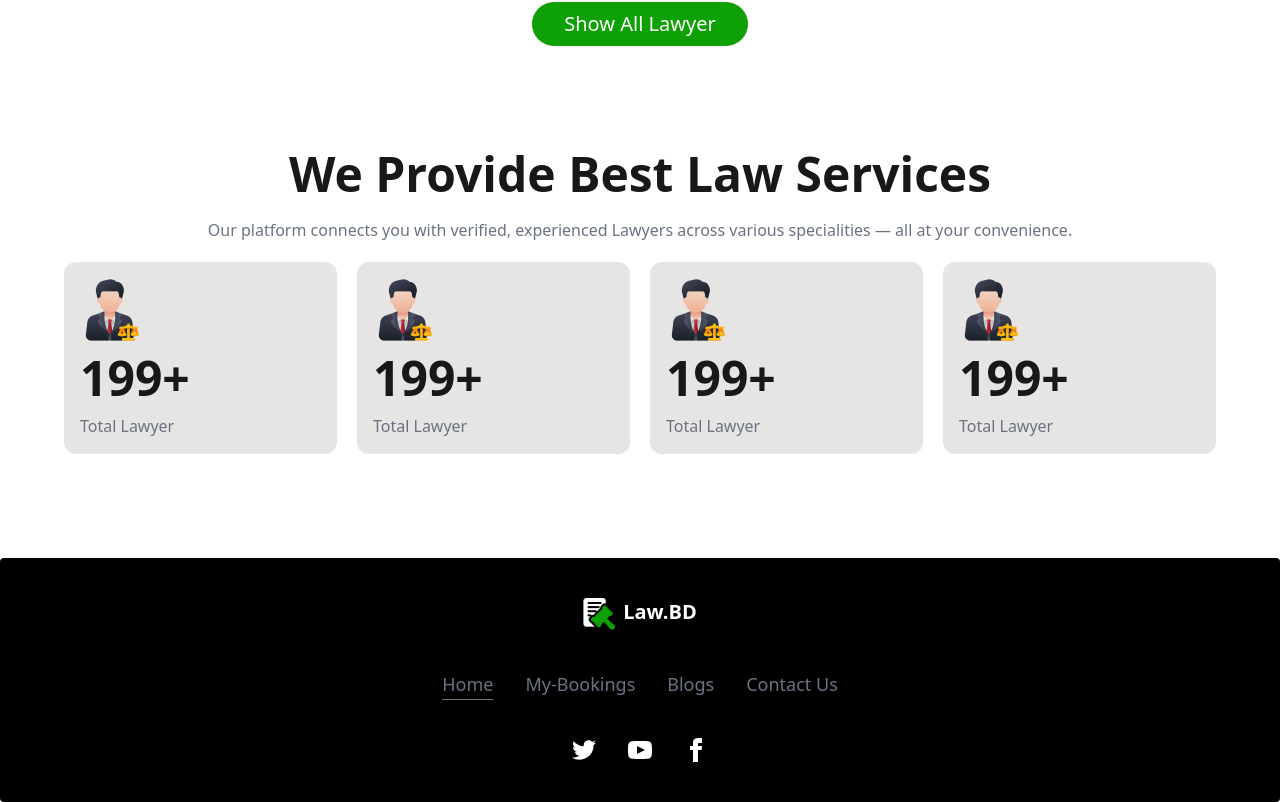
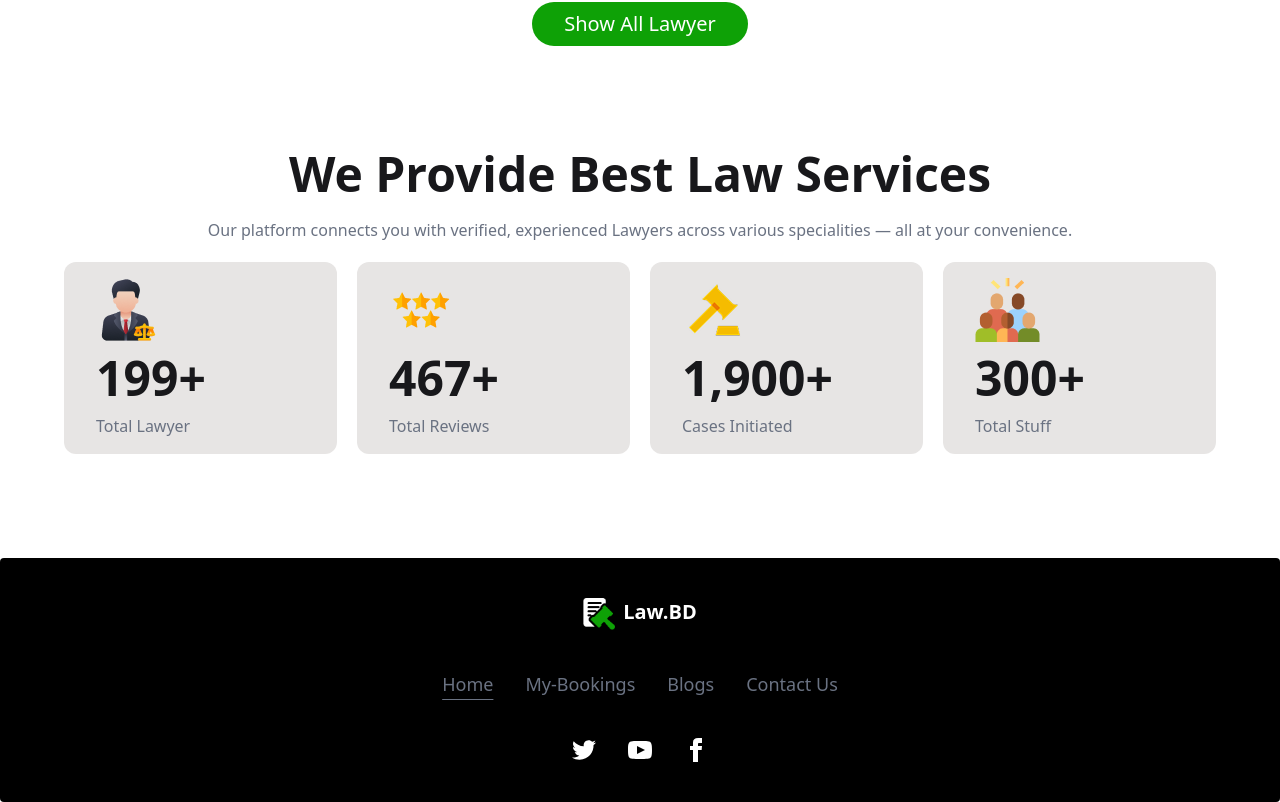
Before and after one commit to Diya-Purkayastha/lawyer-booking-system, a React (Vite) app: page / in a window 1280 px wide. Shown: the part 1807-2609 px from the top of the page. Built offline with nearby package versions, Linux system fonts and the light colour scheme.

Commit message:
counter added

```diff
--- a/package.json
+++ b/package.json
@@ -12,6 +12,7 @@
   "dependencies": {
     "@tailwindcss/vite": "^4.1.4",
     "react": "^19.0.0",
+    "react-countup": "^6.5.3",
     "react-dom": "^19.0.0",
     "react-icons": "^5.5.0",
     "react-router": "^7.5.1",
--- a/src/components/Chart.jsx
+++ b/src/components/Chart.jsx
@@ -1,4 +1,5 @@
 import React from 'react';
+import { ResponsiveContainer } from 'recharts';
 
 import { BarChart, Bar, Cell, XAxis, YAxis, CartesianGrid } from 'recharts';
 
@@ -21,7 +22,8 @@ const Chart = ({ ReadList }) => {
   const singleData = ReadList;
 
   return (
-    <div className=' flex justify-center w-full mx-auto'>
+    <div className=' "w-full h-[500px] flex justify-center mt-10 mb-20'>
+      <ResponsiveContainer width="90%" height="100%">
       <BarChart
         width={500}
         height={300}
@@ -35,6 +37,7 @@ const Chart = ({ ReadList }) => {
           <Cell fill={colors[0]} />
         </Bar>
       </BarChart>
+      </ResponsiveContainer>
     </div>
   );
 };
--- a/src/components/HomeCounter.jsx
+++ b/src/components/HomeCounter.jsx
@@ -1,7 +1,13 @@
 import React from 'react';
 import drimg from '../assets/success-doctor.png'
+import starimg from '../assets/success-review.png'
+import hultimg from '../assets/success-patients.png'
+import staffimg from '../assets/success-staffs.png'
+import CountUp from 'react-countup';
+
 
 const HomeCounter = () => {
+
     return (
         <div className='my-26'>
             <div className='text-center space-y-5 '>
@@ -9,26 +15,30 @@ const HomeCounter = () => {
            <p className='text-gray-500 max-w-5xl mx-auto'>Our platform connects you with verified, experienced Lawyers across various specialities — all at your convenience.</p>
            </div>
            <div className=' grid grid-cols-2 md:grid-cols-4 mt-5 gap-5'>
-                <div className='bg-stone-200 p-4 rounded-xl space-y-3 '>
+
+                <div className='bg-stone-200 p-4 pl-8 rounded-xl space-y-3 '>
                     <img src={drimg} alt="" />
-                    <h1 className='text-5xl font-semibold'> 199+</h1>
+                    <h1 className='text-5xl font-semibold'> <CountUp start={0} end={199} duration={2.5} separator="," enableScrollSpy />+</h1>
+
                     <p className='text-gray-500 '>Total Lawyer</p>
                 </div>
-                <div className='bg-stone-200 p-4 rounded-xl space-y-3 '>
-                    <img src={drimg} alt="" />
-                    <h1 className='text-5xl font-semibold'> 199+</h1>
-                    <p className='text-gray-500 '>Total Lawyer</p>
+                <div className='bg-stone-200 p-4 pl-8 rounded-xl space-y-3 '>
+                    <img src={starimg} alt="" />
+                    <h1 className='text-5xl font-semibold'> <CountUp start={0} end={467} duration={2.5} enableScrollSpy separator="," />+</h1>
+                    <p className='text-gray-500 '>Total Reviews</p>
                 </div>
-                <div className='bg-stone-200 p-4 rounded-xl space-y-3 '>
-                    <img src={drimg} alt="" />
-                    <h1 className='text-5xl font-semibold'> 199+</h1>
-                    <p className='text-gray-500 '>Total Lawyer</p>
+                <div className='bg-stone-200 p-4 pl-8 rounded-xl space-y-3 '>
+                    <img src={hultimg} alt="" />
+                    <h1 className='text-5xl font-semibold'> <CountUp start={0} end={1900} duration={2.5} enableScrollSpy separator="," />+</h1>
+                    <p className='text-gray-500 '>Cases Initiated</p>
                 </div>
-                <div className='bg-stone-200 p-4 rounded-xl space-y-3 '>
-                    <img src={drimg} alt="" />
-                    <h1 className='text-5xl font-semibold'> 199+</h1>
-                    <p className='text-gray-500 '>Total Lawyer</p>
+                <div className='bg-stone-200 p-4 pl-8 rounded-xl space-y-3 '>
+                    <img src={staffimg} alt="" />
+                    <h1 className='text-5xl font-semibold'> <CountUp start={0} end={300} duration={2.5} enableScrollSpy separator="," />+</h1>
+                    <p className='text-gray-500 '>Total Stuff</p>
                 </div>
+
+
            </div>
 
             </div>
@@ -36,3 +46,19 @@ const HomeCounter = () => {
 };
 
 export default HomeCounter;
+
+// import React from 'react';
+// import CountUp from 'react-countup';
+
+// const CounterUp = () => {
+//   return (
+//     <div className="text-center p-4">
+//       <h2 className="text-xl font-bold mb-2">Total Users</h2>
+//       <div className="text-4xl font-extrabold text-blue-600">
+//         <CountUp start={0} end={1000} duration={2.5} separator="," />
+//       </div>
+//     </div>
+//   );
+// };
+
+// export default CounterUp;
--- a/src/utility/addToDB.js
+++ b/src/utility/addToDB.js
@@ -1,10 +1,10 @@
 //get from localstorage
 const getStoredBook = () =>{
-    const storedBookSTR = localStorage.getItem("readList");
+    const storeSTR = localStorage.getItem("readList");
 
-    if(storedBookSTR){
-        const storeBook = JSON.parse(storedBookSTR)
-        return storeBook;
+    if(storeSTR){
+        const storeAppointment = JSON.parse(storeSTR)
+        return storeAppointment;
     }
     else{
         return [];
```
Also changed, not shown: 1 other file (tests, documents, lock files or other folders).
